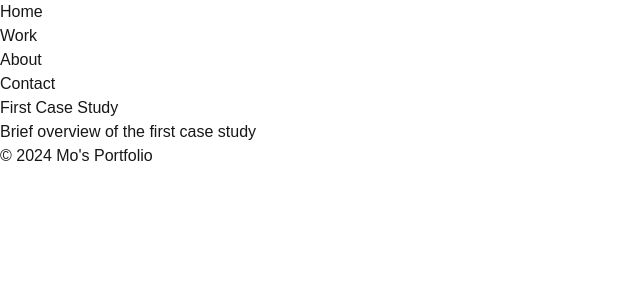
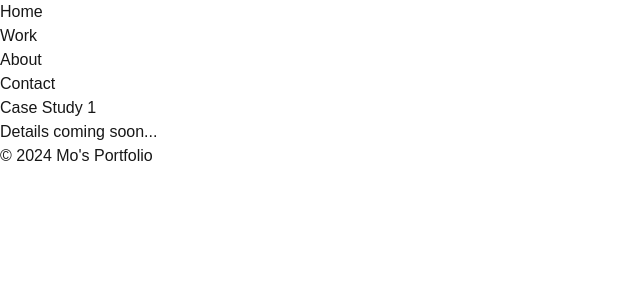
Before and after one commit to mohan-dev-ji/mv-portfolio-2024, a Next.js app: page /work/case-study-1 in a window 1280 px wide. Shown: the top 300 px of the page, without its empty margins (0-640 px from the left). Built offline with nearby package versions, Linux system fonts and the light colour scheme.

Commit message:
Simplify work pages structure

```diff
--- a/src/app/(pages)/work/[slug]/page.tsx
+++ /dev/null
@@ -1,21 +0,0 @@
-import { caseStudies } from '@/app/data/caseStudies'
-import { notFound } from 'next/navigation'
-
-export default async function CaseStudy({
-  params,
-}: {
-  params: { slug: string }
-}) {
-  const study = caseStudies.find((study) => study.slug === params.slug)
-
-  if (!study) {
-    notFound()
-  }
-
-  return (
-    <article className="max-w-4xl mx-auto px-4 py-12">
-      <h1 className="text-4xl font-bold mb-4">{study.title}</h1>
-      <p className="text-xl mb-8">{study.shortDescription}</p>
-    </article>
-  )
-}
--- /dev/null
+++ b/src/app/(pages)/work/case-study-1/page.tsx
@@ -0,0 +1,8 @@
+export default function CaseStudyOne() {
+    return (
+      <article className="max-w-4xl mx-auto px-4 py-12">
+        <h1 className="text-4xl font-bold mb-4">Case Study 1</h1>
+        <p className="text-xl mb-8">Details coming soon...</p>
+      </article>
+    )
+  }
```
Also changed, not shown: src/app/(pages)/work/page.tsx (+3 -5 lines).
